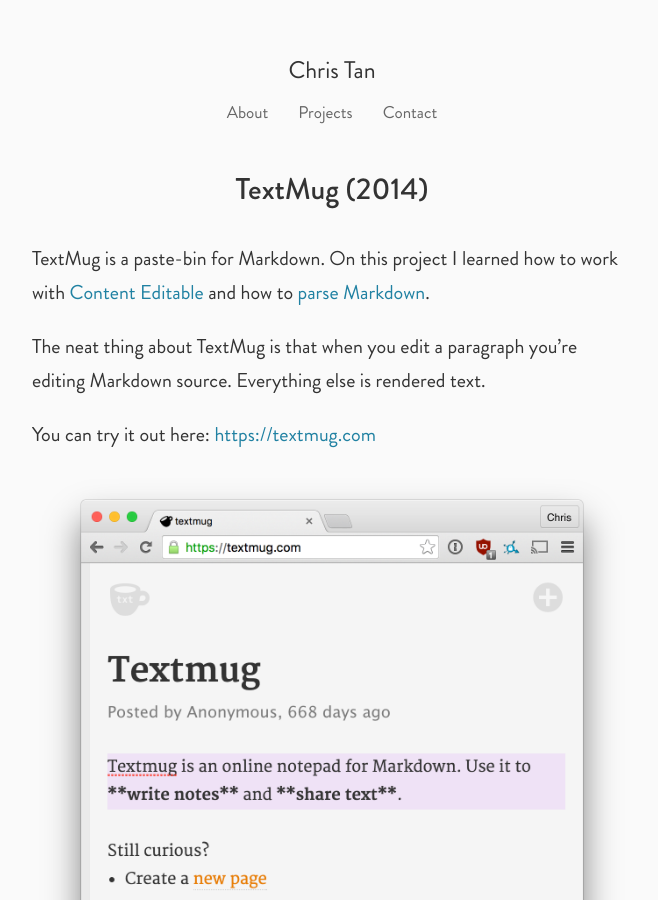
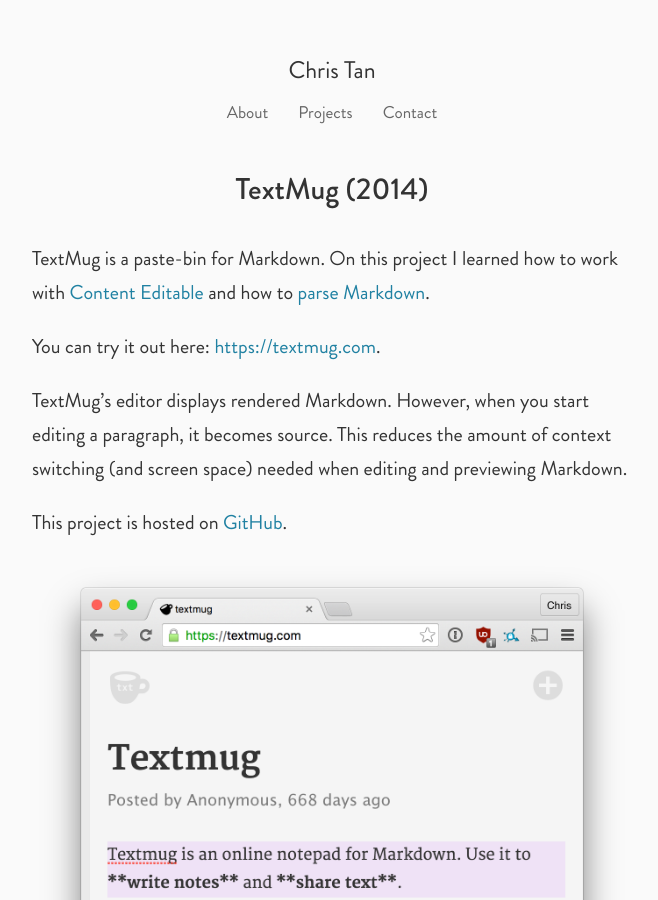
Before and after one commit to csytan/csytan.github.io, a Jekyll site: the page built from projects/textmug.md, in a window 1280 px wide and 900 px high. Shown: the whole window, without its empty margins (308-966 px from the left). Built offline with Jekyll 4.4.1, drawn with Linux system fonts in a browser that asks for light colours.

Commit message:
Github links & better textmug summary

```diff
--- a/index.html
+++ b/index.html
@@ -98,7 +98,7 @@
 
 
 <p>
-    Chris is a full stack web developer living in NYC.
+    Chris is a Canadian web developer living and working in NYC.
     He specializes in making web apps that are fun and easy to use.
 </p>
 
--- a/projects/textmug.md
+++ b/projects/textmug.md
@@ -7,12 +7,13 @@
 
 TextMug is a paste-bin for Markdown. On this project I learned how to work with [Content Editable](https://developer.mozilla.org/en-US/docs/Web/Guide/HTML/Content_Editable) and how to [parse Markdown](https://github.com/csytan/textmug/blob/master/static/main.js#L489).
 
-The neat thing about TextMug is that when you edit a paragraph you're editing Markdown source. Everything else is rendered text.
+You can try it out here: <https://textmug.com>.
 
-You can try it out here: <https://textmug.com>
+TextMug's editor displays rendered Markdown. However, when you start editing a paragraph, it becomes source. This reduces the amount of context switching (and screen space) needed when editing and previewing Markdown.
+
+This project is hosted on [GitHub](https://github.com/csytan/textmug).
 
 ![](/images/projects_textmug1.png)
-
 
 ## Lessons Learned
 
```
Also changed, not shown: projects/datos.md (+3 -3 lines), projects/nplite.md (+2 -2 lines), projects/triplecrownforheart.md (+2 -2 lines).
